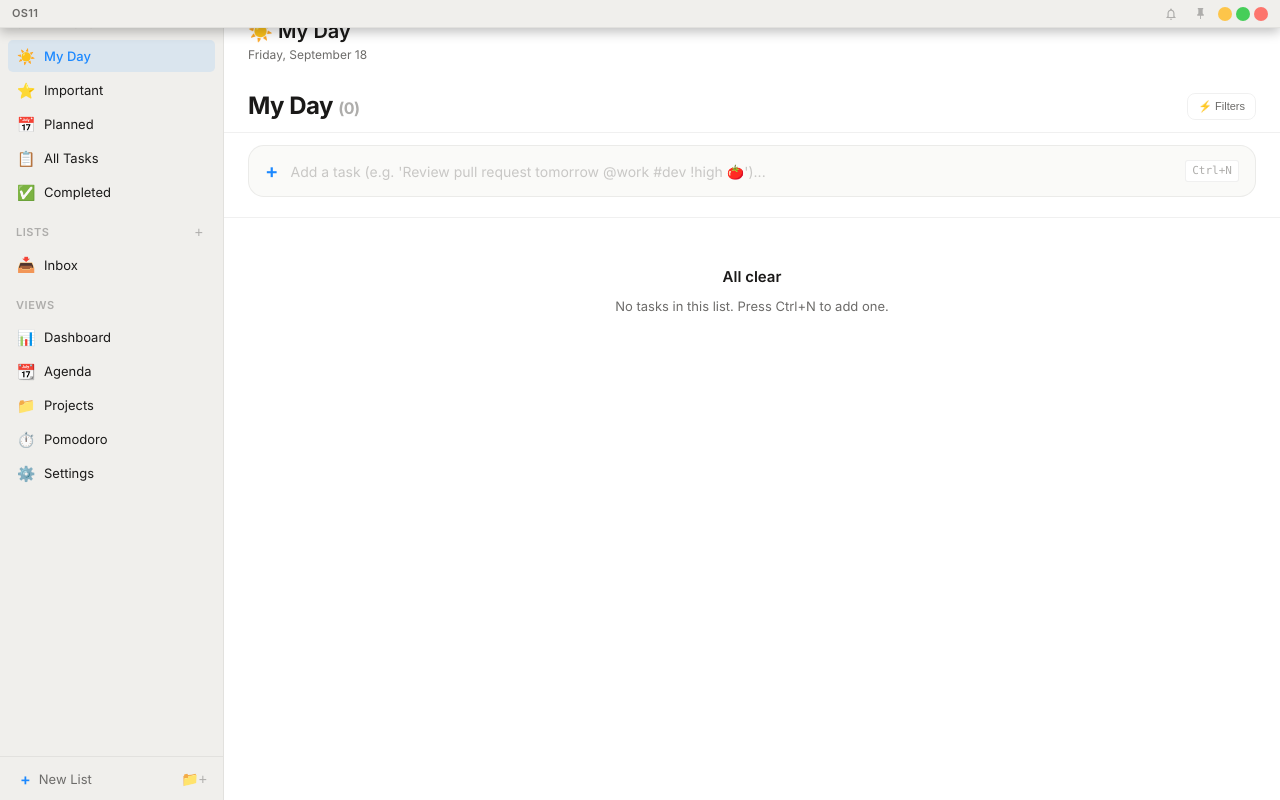
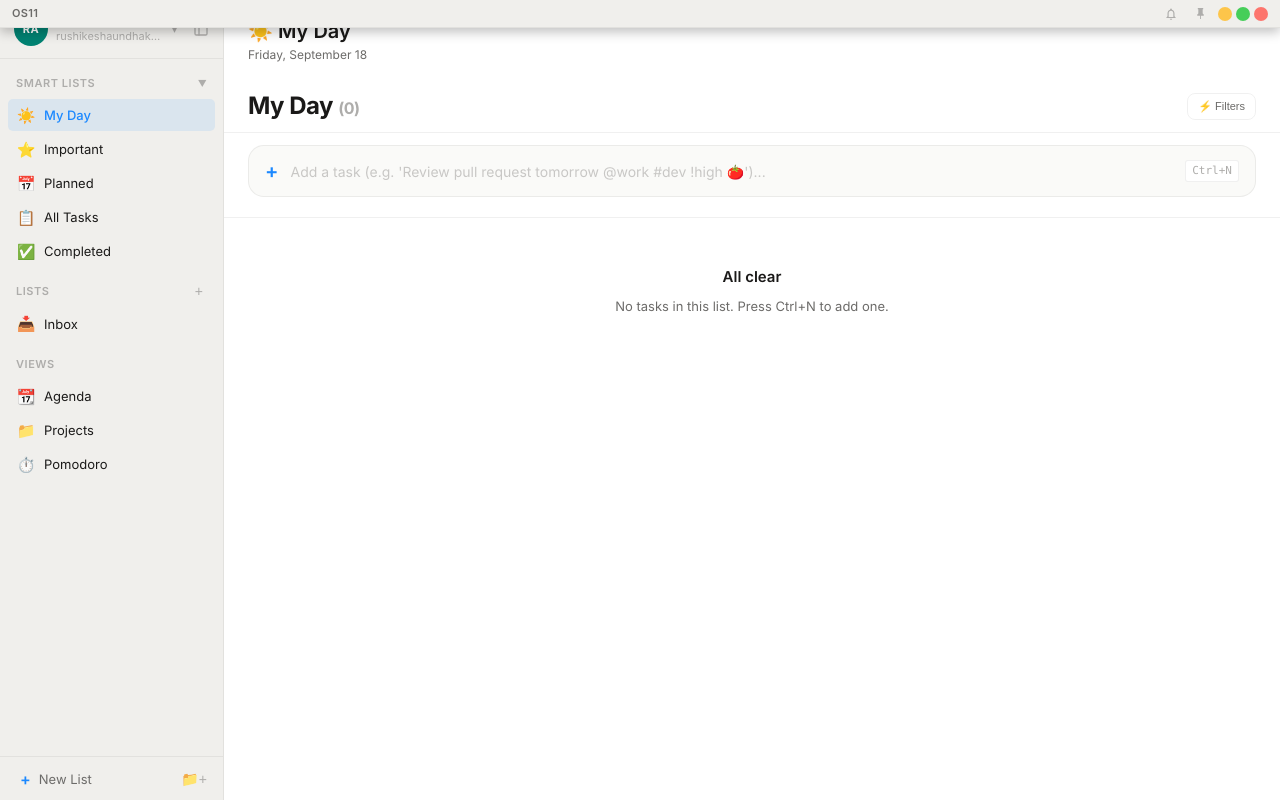
Before and after one commit to RushiRuns/OS11, a React (Vite) app: page / in a window 1280 px wide. Built offline with nearby package versions, Linux system fonts and the light colour scheme.

Commit message:
feat: added profile header and moved dashboard and setting inside the menu

```diff
--- a/src/renderer/App.tsx
+++ b/src/renderer/App.tsx
@@ -60,7 +60,13 @@ export function App(): React.ReactElement {
   const isOmnibar = typeof window !== 'undefined' && window.location.hash.includes('omnibar');
   const isMiniTimer = typeof window !== 'undefined' && window.location.hash.includes('mini-timer');
 
-  const { activeListId, systemInfo, fetchSystemInfo } = useAppStore();
+  const {
+    activeListId,
+    systemInfo,
+    fetchSystemInfo,
+    isSidebarVisible,
+    setSidebarVisible,
+  } = useAppStore();
   const [selectedTask, setSelectedTask] = useState<Task | null>(null);
   const [isCommandPaletteOpen, setIsCommandPaletteOpen] = useState(false);
   const [isFocusMode, setIsFocusMode] = useState(false);
@@ -291,7 +297,7 @@ export function App(): React.ReactElement {
       ) : (
         <div
           className={layoutStyles.shellGrid}
-          data-sidebar={effectiveFocusMode ? 'hidden' : 'visible'}
+          data-sidebar={effectiveFocusMode || !isSidebarVisible ? 'hidden' : 'visible'}
           data-detail={effectiveFocusMode || !isDetailVisible ? 'hidden' : 'visible'}
           data-focus={effectiveFocusMode ? 'active' : 'inactive'}
         >
@@ -301,7 +307,30 @@ export function App(): React.ReactElement {
           </div>
 
           {/* Column 2: Center Main Content (TaskList, MyDayView, or Lazy View) */}
-          <main className={layoutStyles.mainCol}>
+          <main className={`${layoutStyles.mainCol} ${!isSidebarVisible ? layoutStyles.mainColSidebarHidden : ''}`}>
+            {!isSidebarVisible && !effectiveFocusMode && (
+              <button
+                type="button"
+                className={layoutStyles.floatingSidebarToggle}
+                onClick={() => setSidebarVisible(true)}
+                title="Expand sidebar"
+                aria-label="Expand sidebar"
+              >
+                <svg
+                  width="16"
+                  height="16"
+                  viewBox="0 0 24 24"
+                  fill="none"
+                  stroke="currentColor"
+                  strokeWidth="2"
+                  strokeLinecap="round"
+                  strokeLinejoin="round"
+                >
+                  <rect width="18" height="18" x="3" y="3" rx="2" />
+                  <path d="M9 3v18" />
+                </svg>
+              </button>
+            )}
             {renderMainContent()}
           </main>
 
--- a/src/renderer/features/sidebar/Sidebar.module.css
+++ b/src/renderer/features/sidebar/Sidebar.module.css
@@ -122,3 +122,151 @@
 .resizerActive {
   background-color: var(--accent);
 }
+
+/* Top Profile Header & Collapse */
+.header {
+  position: relative;
+  display: flex;
+  align-items: center;
+  justify-content: space-between;
+  padding: var(--space-2) var(--space-2);
+  border-bottom: 1px solid var(--border-subtle);
+  background-color: var(--surface-sidebar);
+  gap: var(--space-1);
+}
+
+.profileTrigger {
+  display: flex;
+  align-items: center;
+  gap: var(--space-2);
+  padding: 4px 6px;
+  border-radius: var(--radius-sm);
+  cursor: pointer;
+  flex: 1;
+  min-width: 0;
+  transition: background-color var(--transition-fast);
+}
+
+.profileTrigger:hover {
+  background-color: var(--surface-hover);
+}
+
+.avatar {
+  width: 34px;
+  height: 34px;
+  min-width: 34px;
+  border-radius: 50%;
+  background-color: #008272;
+  color: #ffffff;
+  display: flex;
+  align-items: center;
+  justify-content: center;
+  font-size: var(--text-xs);
+  font-weight: 700;
+  letter-spacing: 0.5px;
+}
+
+.profileInfo {
+  display: flex;
+  flex-direction: column;
+  min-width: 0;
+  flex: 1;
+}
+
+.profileName {
+  font-size: var(--text-xs);
+  font-weight: 600;
+  color: var(--text-primary);
+  white-space: nowrap;
+  overflow: hidden;
+  text-overflow: ellipsis;
+  line-height: 1.3;
+}
+
+.profileEmail {
+  font-size: 11px;
+  color: var(--text-tertiary);
+  white-space: nowrap;
+  overflow: hidden;
+  text-overflow: ellipsis;
+  line-height: 1.2;
+}
+
+.chevron {
+  font-size: 10px;
+  color: var(--text-tertiary);
+  margin-left: 2px;
+}
+
+.collapseBtn {
+  background: transparent;
+  border: none;
+  display: flex;
+  align-items: center;
+  justify-content: center;
+  width: 28px;
+  height: 28px;
+  min-width: 28px;
+  border-radius: var(--radius-xs);
+  color: var(--text-tertiary);
+  cursor: pointer;
+  padding: 0;
+  transition: color var(--transition-fast), background-color var(--transition-fast);
+}
+
+.collapseBtn:hover {
+  color: var(--text-primary);
+  background-color: var(--surface-hover);
+}
+
+/* Profile Dropdown Menu */
+.profileMenu {
+  position: absolute;
+  top: calc(100% + 4px);
+  left: var(--space-2);
+  right: var(--space-2);
+  background-color: var(--surface-raised, #242424);
+  border: 1px solid var(--border-subtle);
+  border-radius: var(--radius-md);
+  box-shadow: 0 8px 24px rgba(0, 0, 0, 0.4);
+  padding: var(--space-1) 0;
+  z-index: 100;
+}
+
+.menuItem {
+  display: flex;
+  align-items: center;
+  gap: var(--space-2);
+  width: 100%;
+  padding: 7px var(--space-3);
+  background: transparent;
+  border: none;
+  font-size: var(--text-xs);
+  color: var(--text-primary);
+  cursor: pointer;
+  text-align: left;
+  transition: background-color var(--transition-fast);
+}
+
+.menuItem:hover {
+  background-color: var(--surface-hover);
+}
+
+.menuItemActive {
+  background-color: var(--surface-hover);
+  color: var(--accent);
+}
+
+.menuItemIcon {
+  font-size: 14px;
+  width: 18px;
+  display: flex;
+  align-items: center;
+  justify-content: center;
+}
+
+.menuDivider {
+  height: 1px;
+  background-color: var(--border-subtle);
+  margin: var(--space-1) 0;
+}
--- a/src/renderer/features/sidebar/Sidebar.tsx
+++ b/src/renderer/features/sidebar/Sidebar.tsx
@@ -20,15 +20,13 @@ interface NavView {
 }
 
 const VIEWS: NavView[] = [
-  { id: 'view_dashboard', label: 'Dashboard', icon: '📊', moduleName: 'dashboard' },
   { id: 'view_agenda', label: 'Agenda', icon: '📆', moduleName: 'agenda' },
   { id: 'view_projects', label: 'Projects', icon: '📁', moduleName: 'project_management' },
   { id: 'view_pomodoro', label: 'Pomodoro', icon: '⏱️', moduleName: 'pomodoro' },
-  { id: 'view_settings', label: 'Settings', icon: '⚙️' },
 ];
 
 export function Sidebar(): React.ReactElement {
-  const { activeListId, setActiveListId } = useAppStore();
+  const { activeListId, setActiveListId, setSidebarVisible } = useAppStore();
   const { loadLists } = useListStore();
   const smartLists = useSmartLists();
   const userLists = useUserLists();
@@ -38,6 +36,11 @@ export function Sidebar(): React.ReactElement {
   const tasksById = useTaskStore((state) => state.tasksById);
 
   const { tagsById, loadTags } = useTagStore();
+
+  // Profile dropdown and toggle state
+  const [isProfileMenuOpen, setIsProfileMenuOpen] = useState(false);
+  const profileRef = useRef<HTMLDivElement>(null);
+  const menuRef = useRef<HTMLDivElement>(null);
 
   // Modals and context menu state
   const [isCreateModalOpen, setIsCreateModalOpen] = useState(false);
@@ -58,6 +61,36 @@ export function Sidebar(): React.ReactElement {
     loadModules();
     loadTags();
   }, [loadLists, loadModules, loadTags]);
+
+  // Click-outside listener for profile menu
+  useEffect(() => {
+    if (!isProfileMenuOpen) return;
+
+    const handleClickOutside = (e: MouseEvent) => {
+      const target = e.target as Node;
+      if (
+        profileRef.current &&
+        !profileRef.current.contains(target) &&
+        menuRef.current &&
+        !menuRef.current.contains(target)
+      ) {
+        setIsProfileMenuOpen(false);
+      }
+    };
+
+    const handleKeyDown = (e: KeyboardEvent) => {
+      if (e.key === 'Escape') {
+        setIsProfileMenuOpen(false);
+      }
+    };
+
+    document.addEventListener('mousedown', handleClickOutside);
+    document.addEventListener('keydown', handleKeyDown);
+    return () => {
+      document.removeEventListener('mousedown', handleClickOutside);
+      document.removeEventListener('keydown', handleKeyDown);
+    };
+  }, [isProfileMenuOpen]);
 
   // Compute task count per list
   const getTaskCount = useCallback(
@@ -212,6 +245,109 @@ export function Sidebar(): React.ReactElement {
       className={styles.sidebarContainer}
       aria-label="Application Sidebar"
     >
+      {/* Top Profile Header & Collapse Toggle */}
+      <div className={styles.header}>
+        <div
+          ref={profileRef}
+          className={styles.profileTrigger}
+          onClick={() => setIsProfileMenuOpen((prev) => !prev)}
+          onKeyDown={(e) => {
+            if (e.key === 'Enter' || e.key === ' ') {
+              e.preventDefault();
+              setIsProfileMenuOpen((prev) => !prev);
+            }
+          }}
+          role="button"
+          tabIndex={0}
+          aria-haspopup="true"
+          aria-expanded={isProfileMenuOpen}
+          aria-label="User profile and menu"
+          title="Rushikesh Aundhakar"
+        >
+          <div className={styles.avatar}>RA</div>
+          <div className={styles.profileInfo}>
+            <span className={styles.profileName}>Rushikesh Aundhakar</span>
+            <span className={styles.profileEmail}>rushikeshaundhakar715@outlook.com</span>
+          </div>
+          <span className={styles.chevron}>{isProfileMenuOpen ? '▴' : '▾'}</span>
+        </div>
+
+        <button
+          type="button"
+          className={styles.collapseBtn}
+          onClick={() => setSidebarVisible(false)}
+          title="Collapse sidebar"
+          aria-label="Collapse sidebar"
+        >
+          <svg
+            width="16"
+            height="16"
+            viewBox="0 0 24 24"
+            fill="none"
+            stroke="currentColor"
+            strokeWidth="2"
+            strokeLinecap="round"
+            strokeLinejoin="round"
+          >
+            <rect width="18" height="18" x="3" y="3" rx="2" />
+            <path d="M9 3v18" />
+          </svg>
+        </button>
+
+        {/* Profile Dropdown Menu */}
+        {isProfileMenuOpen && (
+          <div ref={menuRef} className={styles.profileMenu} role="menu" aria-label="Profile navigation options">
+            <button
+              type="button"
+              className={`${styles.menuItem} ${activeListId === 'view_dashboard' ? styles.menuItemActive : ''}`}
+              onClick={() => {
+                setActiveListId('view_dashboard');
+                setIsProfileMenuOpen(false);
+              }}
+              role="menuitem"
+            >
+              <span className={styles.menuItemIcon}>📊</span>
+              <span>Dashboard</span>
+            </button>
+
+            <button
+              type="button"
+              className={`${styles.menuItem} ${activeListId === 'view_settings' ? styles.menuItemActive : ''}`}
+              onClick={() => {
+                setActiveListId('view_settings');
+                setIsProfileMenuOpen(false);
+              }}
+              role="menuitem"
+            >
+              <span className={styles.menuItemIcon}>⚙️</span>
+              <span>Settings</span>
+            </button>
+
+            <div className={styles.menuDivider} role="separator" />
+
+            <button
+              type="button"
+              className={styles.menuItem}
+              onClick={() => setIsProfileMenuOpen(false)}
+              role="menuitem"
+            >
+              <span className={styles.menuItemIcon}>👤</span>
+              <span>Manage accounts</span>
+            </button>
+
+            <button
+              type="button"
+              className={styles.menuItem}
+              onClick={() => setIsProfileMenuOpen(false)}
+              role="menuitem"
+            >
+              <span className={styles.menuItemIcon}>🔄</span>
+              <span>Sync</span>
+            </button>
+          </div>
+        )}
+      </div>
+
       <div className={styles.scrollWrap}>
         {/* Smart Lists Collapsible Group */}
         <SmartListGroup
--- a/src/renderer/stores/app-store.ts
+++ b/src/renderer/stores/app-store.ts
@@ -7,17 +7,29 @@ import { useListStore } from './listStore.js';
 interface AppState {
   activeListId: string;
   systemInfo: SystemInfo | null;
+  isSidebarVisible: boolean;
   setActiveListId: (id: string) => void;
+  setSidebarVisible: (visible: boolean) => void;
+  toggleSidebar: () => void;
   fetchSystemInfo: () => Promise<void>;
 }
 
 export const useAppStore = create<AppState>((set) => ({
   activeListId: 'smart_my_day',
   systemInfo: null,
+  isSidebarVisible: true,
 
   setActiveListId: (id: string) => {
     set({ activeListId: id });
     useListStore.getState().setActiveList(id);
+  },
+
+  setSidebarVisible: (visible: boolean) => {
+    set({ isSidebarVisible: visible });
+  },
+
+  toggleSidebar: () => {
+    set((state) => ({ isSidebarVisible: !state.isSidebarVisible }));
   },
 
   fetchSystemInfo: async () => {
```
Also changed, not shown: src/renderer/styles/layout.module.css (+30 -0 lines).
